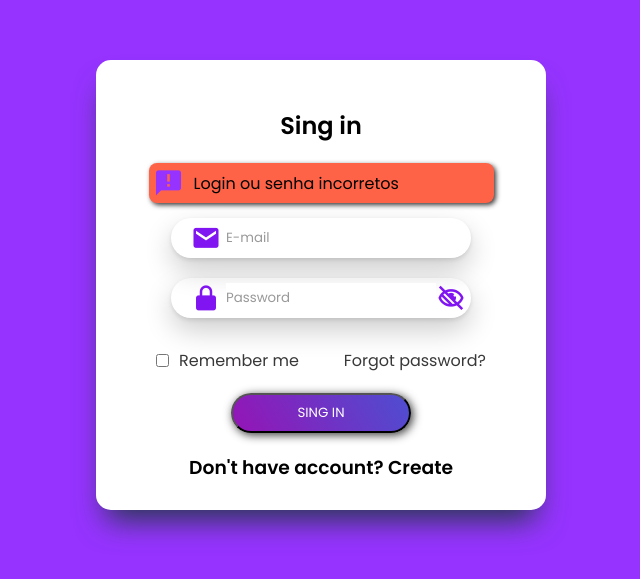
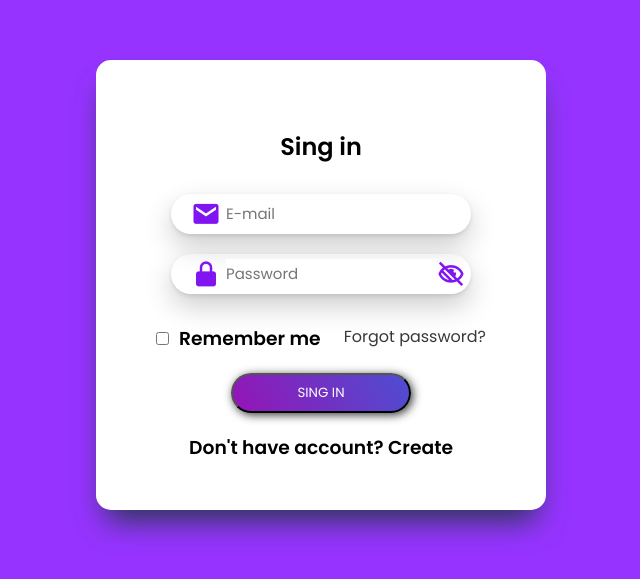
Before and after one commit to nawkya/aulaframeworks, an Angular app in the folder my-app/: page / in a window 1280 px wide. Shown: the part 115-694 px from the top of the page, without its empty margins (319-959 px from the left). Built offline with nearby package versions, Linux system fonts and the light colour scheme.

Commit message:
login completo

```diff
--- a/my-app/src/app/app.module.ts
+++ b/my-app/src/app/app.module.ts
@@ -5,6 +5,7 @@ import { AppRoutingModule } from './app-routing.module';
 import { AppComponent } from './app.component';
 import { HeroComponent } from './components/hero/hero.component';
 import { LoginComponent } from './components/login/login.component';
+import { FormsModule } from '@angular/forms';
 
 
 @NgModule({
@@ -15,7 +16,8 @@ import { LoginComponent } from './components/login/login.component';
   ],
   imports: [
     BrowserModule,
-    AppRoutingModule
+    AppRoutingModule,
+    FormsModule
   ],
   providers: [],
   bootstrap: [AppComponent]
--- a/my-app/src/app/components/login/login.component.css
+++ b/my-app/src/app/components/login/login.component.css
@@ -23,6 +23,21 @@ h2 {
 
 }
 
+
+
+.Sucess {
+    display: flex;
+    align-items: center;
+    gap: 10px;
+    background: rgb(21, 186, 3);
+    width: 345px;
+    padding: 5px;
+    border-radius: 8px;
+    box-shadow: 2px 2px 5px #383838;
+    margin-bottom: 5px;
+
+
+}
 
 
 .container {
@@ -66,6 +81,7 @@ h2 {
     height: 30px;
     margin-left: 5px;
     outline: none;
+    font-size: 15px;
 }
 
 i {
@@ -100,4 +116,11 @@ margin: 20px;
     box-shadow: 2px 2px 10px #383838;
     background: linear-gradient(60deg, rgb(149, 20, 182), rgb(78, 78, 209));
     color: white;
+    cursor: pointer;
 }
+
+
+.button:hover {
+    filter: brightness(140%);
+
+}
--- a/my-app/src/app/components/login/login.component.html
+++ b/my-app/src/app/components/login/login.component.html
@@ -1,18 +1,27 @@
 <div class="container">
     <div class="login">
         <h2> Sing in</h2>
-         <div class="error">
+         <div class="error" *ngIf = "isError">
             <i class='bx bxs-comment-error' style='color:#9633ff'  ></i>
-         <span>Login ou senha incorretos</span>
+            <span>Login or password is incorrect!</span>
         </div>
+
+        <div class="Sucess" *ngIf = "isSucess">
+            <i class='bx bxs-comment-error' style='color:#9633ff'  ></i>
+            <span> Sucessful!</span>
+        </div>
+
+
+
+
 
         <div class="input">
             <i class='bx bxs-envelope' style='color:#8115f1' ></i>
-            <input type="text" name="login" id="login" value="E-mail">
+            <input type="text" name="login" id="login" placeholder="E-mail" [(ngModel)]="user">
         </div>
         <div class="input">
             <i class='bx bxs-lock-alt' style='color:#8115f1' ></i>
-            <input type="text" name="password" id="password" value="Password">
+            <input type="password" name="password" id="password" placeholder="Password" [(ngModel)]="pwd">
             <i class='bx bx-low-vision' style='color:#8115f1' ></i>
         </div>
 
@@ -22,14 +31,14 @@
 
             <div>
                 <input type="checkbox" name="remember" id="remember" />
-                <a href="#">Remember me</a>
+                <h3>Remember me</h3>
             </div>
 
             <a href="#">Forgot password?</a>
         </div>
 
 
-        <button class="button"> SING IN</button>
+        <button class="button"  (click)="login()"> SING IN</button>
         <h3>Don't have account? Create</h3>
 
 
--- a/my-app/src/app/components/login/login.component.ts
+++ b/my-app/src/app/components/login/login.component.ts
@@ -1,4 +1,5 @@
 import { Component } from '@angular/core';
+import { TitleStrategy } from '@angular/router';
 
 @Component({
   selector: 'app-login',
@@ -6,6 +7,30 @@ import { Component } from '@angular/core';
   styleUrls: ['./login.component.css']
 })
 export class LoginComponent {
-  isError= false;
+  isError = false;
+  isSucess = false;
+
+  user = ""
+  pwd = ""
+
+
+
+
+  login() {
+
+    console.log("User = " + this.user + " Password = " + this.pwd)
+    if (
+      this.user == "ana.com" && this.pwd == "naju"
+    ) {
+      console.log("login aprovado!")
+      this.isError = false;
+      this.isSucess = true;
+    }
+
+    else {
+      this.isError = true;
+      this.isSucess = false;
+    }
+  }
 
 }
```
